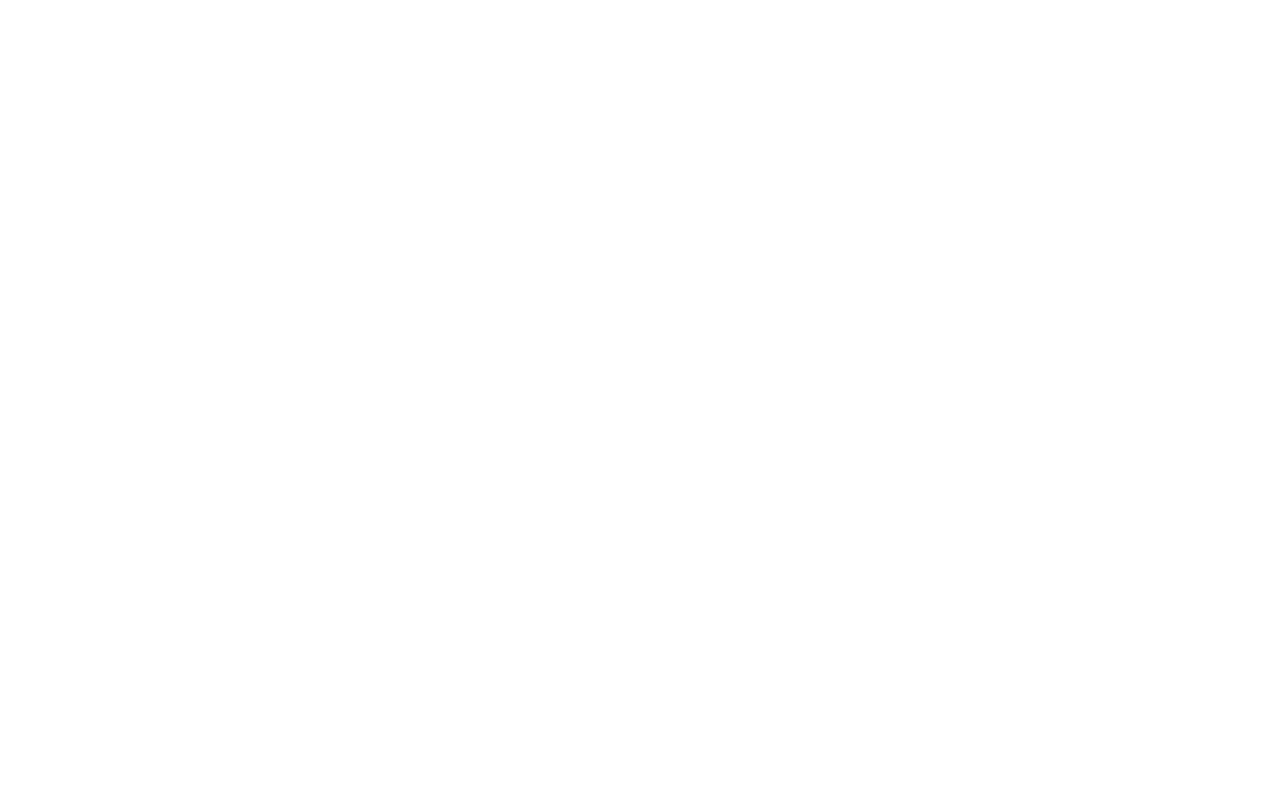
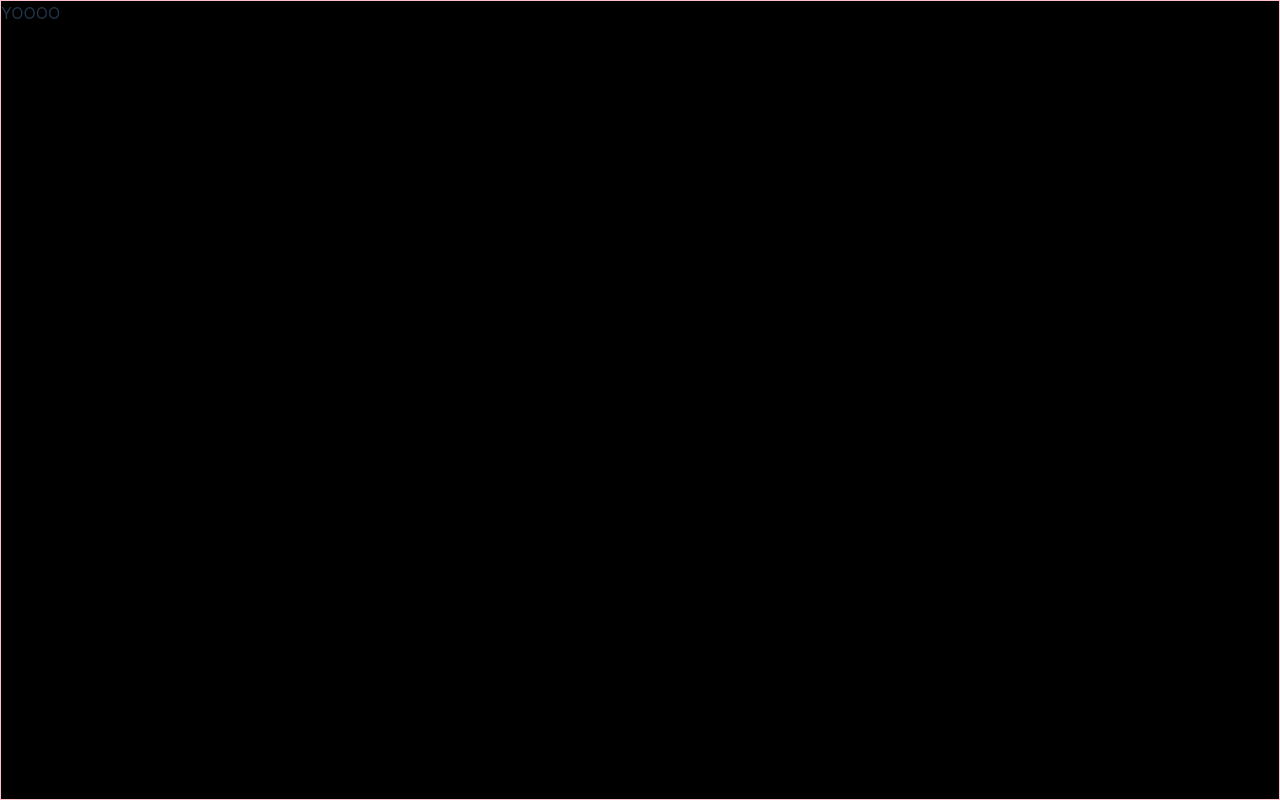
Before and after one commit to olem90/LearnJavaScript, a React (Vite) app: page /lessons in a window 1280 px wide. Before the commit this address had no page. Built offline with nearby package versions, Linux system fonts and the light colour scheme.

Commit message:
added more navLinks to the NavBar. Created a page called Lessons

```diff
--- a/src/App.jsx
+++ b/src/App.jsx
@@ -4,6 +4,7 @@ import './App.css';
 import { Home } from './components/Home/Home';
 import { LearnJsPage } from './components/LearnJsPage/LearnJsPage';
 import { Beginner } from './components/Beginner/Beginner';
+import { Lessons } from './components/Lessons/Lessons';
 
 function App() {
   return (
@@ -11,7 +12,8 @@ function App() {
       <Routes>
         <Route path="/" element={<Home />} />
         <Route path="/src/components/LearnJsPage/LearnJsPage.jsx" element={<LearnJsPage />} />
-        <Route path="/Beginner/Beginner.jsx" element={<Beginner />} />
+        <Route path="/beginner" element={<Beginner />} />
+        <Route path="/lessons" element={<Lessons />} />
       </Routes>
     </Router>
   )
--- a/src/components/Intro/Intro.styles.jsx
+++ b/src/components/Intro/Intro.styles.jsx
@@ -21,7 +21,7 @@ export const IntroStylesContainer = styled.div`
     box-sizing: border-box;
     max-width: 1200px;
     margin: auto;
-    box-shadow: 0 4px 8px rgba(50, 205, 50, 0.6);
+    box-shadow: 0 1px 4px rgba(50, 205, 50, 0.6);
     min-height: 100vh;
     margin-block: 30px;
 `
--- /dev/null
+++ b/src/components/Lessons/Lessons.jsx
@@ -0,0 +1,10 @@
+import { LessonsWrapper } from "./Lessons.styles";
+
+export const Lessons = () => {
+    return (
+        <LessonsWrapper>
+            YOOOO
+
+        </LessonsWrapper>
+    )
+}
--- /dev/null
+++ b/src/components/Lessons/Lessons.styles.jsx
@@ -0,0 +1,8 @@
+import styled from "styled-components";
+
+export const LessonsWrapper = styled.div`
+    box-sizing: border-box;
+    height: 100vh;
+    border: 1px solid pink;
+    width: 100vw;
+`
--- a/src/components/Nav/Nav.jsx
+++ b/src/components/Nav/Nav.jsx
@@ -8,7 +8,12 @@ export const NavBar = () => {
             <NavLinksContainer>
                 <NavLink to="/" className="home">Home</NavLink>
                 <NavLink className="intro">Intro</NavLink>
-                <NavLink className="javascript-tasks">JavaScript tasks</NavLink>
+                <NavLink to="lessons" className="lessons">Lessons</NavLink>
+                <NavLink className="tasks">Tasks</NavLink>
+                <NavLink className="quizzes">Quizzes</NavLink>
+                <NavLink className="tests">Tests</NavLink>
+                <NavLink className="resources">Resources</NavLink>
+                <NavLink className="about">About</NavLink>
             </NavLinksContainer>
         </NavStyles>
     )
--- a/src/components/SkillLevels/SkillLevels.jsx
+++ b/src/components/SkillLevels/SkillLevels.jsx
@@ -9,7 +9,7 @@ export const SkillLevels = () => {
     const navigate = useNavigate();
 
     const goToBeginnerPage = () => {
-        navigate("../Beginner/Beginner.jsx");
+        navigate("/beginner");
     };
 
 
```
